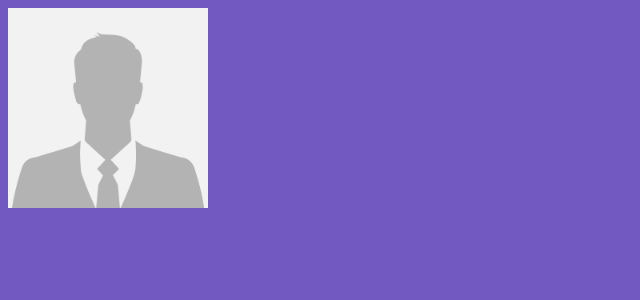
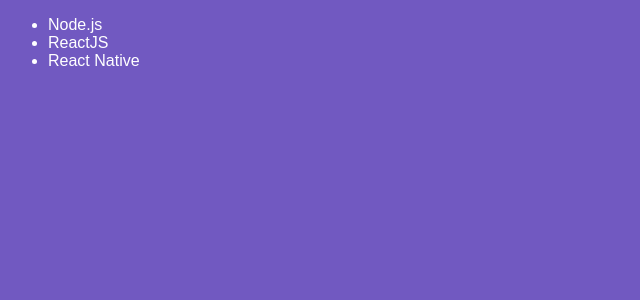
Before and after one commit to mtheusbrito/introducao-react, a React app: page / in a window 1280 px wide. Shown: the top 300 px of the page, without its empty margins (0-640 px from the left). Built offline with nearby package versions, Linux system fonts and the light colour scheme.

Commit message:
Class Components

```diff
--- a/babel.config.js
+++ b/babel.config.js
@@ -3,5 +3,8 @@
          "@babel/preset-env",
          "@babel/preset-react"
 
+     ],
+     plugins: [
+         '@babel/plugin-proposal-class-properties'
      ]
  }
--- a/package.json
+++ b/package.json
@@ -9,6 +9,7 @@
   },
   "devDependencies": {
     "@babel/core": "^7.6.2",
+    "@babel/plugin-proposal-class-properties": "^7.5.5",
     "@babel/preset-env": "^7.6.2",
     "@babel/preset-react": "^7.0.0",
     "babel-loader": "^8.0.6",
--- a/src/App.js
+++ b/src/App.js
@@ -1,8 +1,8 @@
 import React from 'react';
 import './App.css';
 import profile from './assets/perfil.png';
-
+import TechList from './components/TechList';
 function App(){
-    return <img width="200" src={profile} />
+    return <TechList/>
 }
 export default App;
--- /dev/null
+++ b/src/components/TechList.js
@@ -0,0 +1,23 @@
+import React, { Component } from 'react';
+
+class TechList  extends Component{
+    state = {
+        techs: [
+            'Node.js',
+            'ReactJS',
+            'React Native',
+
+        ]
+    }
+render(){
+    console.log(this.state.techs);
+return (<ul>
+            <li>Node.js</li>
+            <li>ReactJS</li>
+            <li>React Native</li>
+           </ul>
+);
+}
+
+}
+export default TechList;
```
Also changed, not shown: 1 other file (tests, documents, lock files or other folders).
